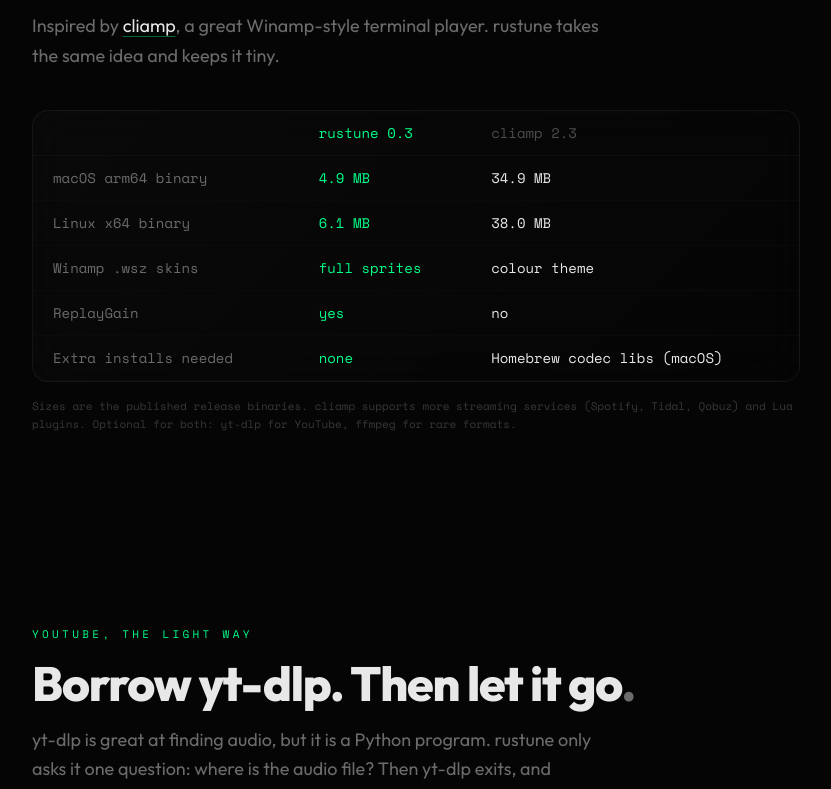
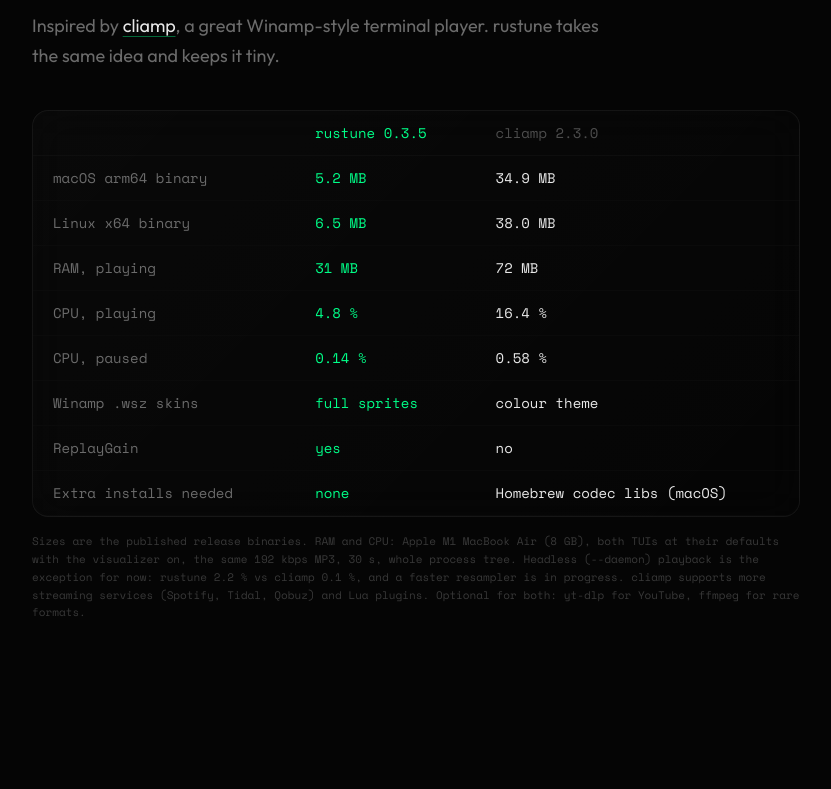
Before and after one commit to dzulfikar08/rustune-landing, a React (Vite) app in the folder client/: page / in a window 1280 px wide. Shown: the part 3150-3939 px from the top of the page, without its empty margins (224-1055 px from the left). Built offline with nearby package versions, Linux system fonts and the light colour scheme.

Commit message:
Landing: replace estimated numbers with real M1 measurements vs cliamp 2.3.0

```diff
--- a/client/src/routes/index.tsx
+++ b/client/src/routes/index.tsx
@@ -255,8 +255,8 @@
 			{/* ─── Stats ─── */}
 			<section className="py-20 px-6 diagonal-divider">
 				<div className="max-w-4xl mx-auto grid grid-cols-2 sm:grid-cols-4 gap-10">
-					<StatCounter value="4.9MB" label="macOS Binary" delay="0ms" />
-					<StatCounter value="0.1%" label="CPU While Playing" delay="100ms" />
+					<StatCounter value="5.2MB" label="macOS Binary" delay="0ms" />
+					<StatCounter value="31MB" label="RAM While Playing" delay="100ms" />
 					<StatCounter value="0" label="Runtime Deps" delay="200ms" />
 					<StatCounter value="100k+" label="Winamp Skins Online" delay="300ms" />
 				</div>
@@ -369,20 +369,35 @@
 							<thead>
 								<tr className="text-left text-muted-foreground/70 border-b border-border/40">
 									<th className="px-5 py-3 font-normal" />
-									<th className="px-5 py-3 font-normal text-[#00ff88]">rustune 0.3</th>
-									<th className="px-5 py-3 font-normal">cliamp 2.3</th>
+									<th className="px-5 py-3 font-normal text-[#00ff88]">rustune 0.3.5</th>
+									<th className="px-5 py-3 font-normal">cliamp 2.3.0</th>
 								</tr>
 							</thead>
 							<tbody className="[&_td]:px-5 [&_td]:py-3 [&_tr]:border-b [&_tr]:border-border/20">
 								<tr>
 									<td className="text-muted-foreground">macOS arm64 binary</td>
-									<td className="text-[#00ff88]">4.9 MB</td>
+									<td className="text-[#00ff88]">5.2 MB</td>
 									<td>34.9 MB</td>
 								</tr>
 								<tr>
 									<td className="text-muted-foreground">Linux x64 binary</td>
-									<td className="text-[#00ff88]">6.1 MB</td>
+									<td className="text-[#00ff88]">6.5 MB</td>
 									<td>38.0 MB</td>
+								</tr>
+								<tr>
+									<td className="text-muted-foreground">RAM, playing</td>
+									<td className="text-[#00ff88]">31 MB</td>
+									<td>72 MB</td>
+								</tr>
+								<tr>
+									<td className="text-muted-foreground">CPU, playing</td>
+									<td className="text-[#00ff88]">4.8 %</td>
+									<td>16.4 %</td>
+								</tr>
+								<tr>
+									<td className="text-muted-foreground">CPU, paused</td>
+									<td className="text-[#00ff88]">0.14 %</td>
+									<td>0.58 %</td>
 								</tr>
 								<tr>
 									<td className="text-muted-foreground">Winamp .wsz skins</td>
@@ -403,9 +418,14 @@
 						</table>
 					</div>
 					<p className="text-[11px] text-muted-foreground/50 font-mono-display mt-4 leading-relaxed">
-						Sizes are the published release binaries. cliamp supports more
-						streaming services (Spotify, Tidal, Qobuz) and Lua plugins.
-						Optional for both: yt-dlp for YouTube, ffmpeg for rare formats.
+						Sizes are the published release binaries. RAM and CPU: Apple M1
+						MacBook Air (8 GB), both TUIs at their defaults with the
+						visualizer on, the same 192 kbps MP3, 30 s, whole process tree.
+						Headless (--daemon) playback is the exception for now: rustune
+						2.2 % vs cliamp 0.1 %, and a faster resampler is in progress.
+						cliamp supports more streaming services (Spotify, Tidal, Qobuz)
+						and Lua plugins. Optional for both: yt-dlp for YouTube, ffmpeg
+						for rare formats.
 					</p>
 				</div>
 			</section>
@@ -437,15 +457,15 @@
 								accent: true,
 								bars: [
 									{ name: "yt-dlp", width: "3%", note: "~1.7 s, then exits" },
-									{ name: "rustune", width: "100%", note: "native AAC, 37 MB" },
+									{ name: "rustune", width: "100%", note: "native AAC, 32 MB" },
 								],
 							},
 							{
-								player: "typical pipe",
+								player: "yt-dlp | ffmpeg pipe",
 								accent: false,
 								bars: [
-									{ name: "yt-dlp", width: "100%", note: "~85 MB, whole song" },
-									{ name: "ffmpeg", width: "100%", note: "~22 MB, whole song" },
+									{ name: "yt-dlp", width: "100%", note: "~82 MB, whole song" },
+									{ name: "ffmpeg", width: "100%", note: "~15 MB, whole song" },
 								],
 							},
 						].map((row) => (
@@ -511,11 +531,12 @@
 						))}
 					</div>
 					<p className="text-[11px] text-muted-foreground/50 font-mono-display mt-4 leading-relaxed">
-						Measured on an M-series MacBook Air. Killing yt-dlp on skip
-						arrived in rustune 0.3.4. Many
-						terminal players, including cliamp, pipe yt-dlp into ffmpeg for
-						the whole song. Sources that only offer HLS or Opus (some
-						SoundCloud tracks) still use ffmpeg in rustune.
+						Measured on an Apple M1 MacBook Air: rustune 0.3.5 playing a
+						YouTube song used 32 MB in a single process. cliamp's yt-dlp |
+						ffmpeg command, run exactly as written in its source, kept 82 MB
+						+ 15 MB alive for the whole song on top of the player. Killing
+						yt-dlp on skip arrived in rustune 0.3.4. Sources that only offer
+						HLS or Opus (some SoundCloud tracks) still use ffmpeg in rustune.
 					</p>
 				</div>
 			</section>
```
